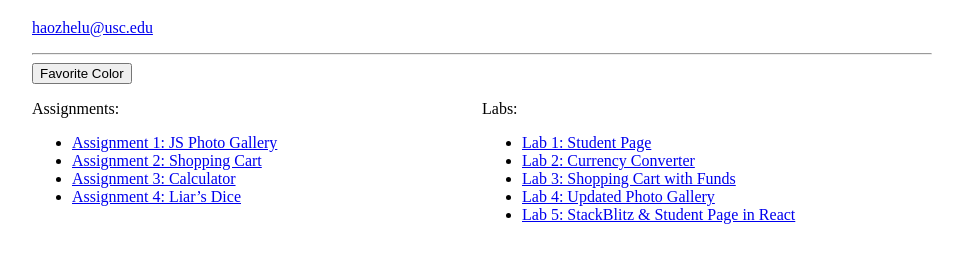
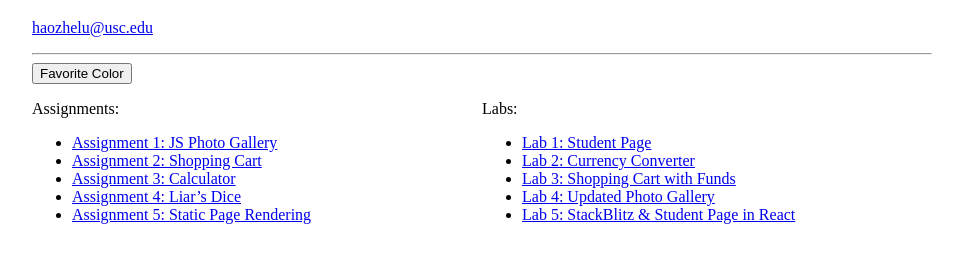
Before and after one commit to uscwebdev/itp301-submissions-HaozheLu, a plain HTML site: page index.html in a window 1280 px wide. Shown: the part 61-324 px from the top of the page, without its empty margins (158-1121 px from the left). Drawn offline with Linux system fonts and the light colour scheme.

Commit message:
assignment_05 submission

```diff
--- a/index.html
+++ b/index.html
@@ -53,6 +53,7 @@
                         <li><a href="assignment_02/assignment_02.html">Assignment 2: Shopping Cart</a></li>
                         <li><a href="assignment_03/calculator.html">Assignment 3: Calculator</a></li>
                         <li><a href="assignment_04/assignment_04.html">Assignment 4: Liar’s Dice</a></li>
+                        <li><a href="https://stackblitz.com/edit/react-5dgask?file=src%2Findex.js">Assignment 5: Static Page Rendering</a></li>
                     </ul>
                 </div>
                 <div id="main4">
```
Also changed, not shown: 1 other file.
